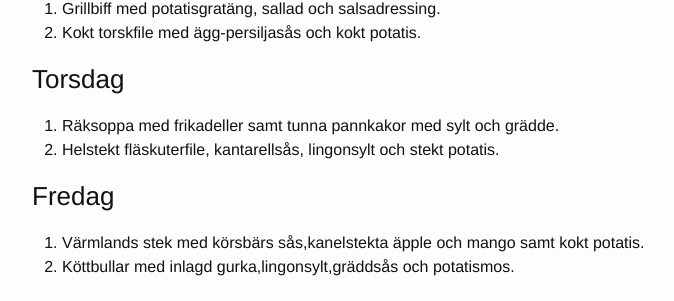
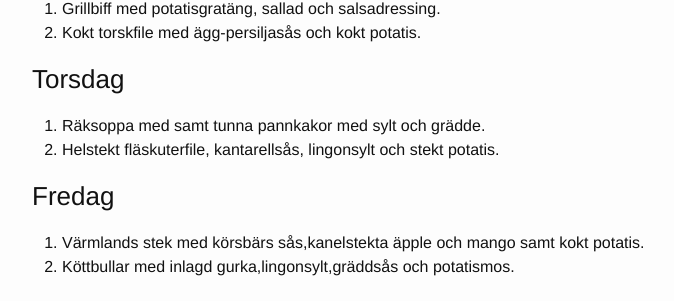
Before and after one commit to FarInn62/farinn62.github.io, a Jekyll site: the page built from lunch.md, in a window 1280 px wide. Shown: the part 519-820 px from the top of the page, without its empty margins (238-912 px from the left). Built offline with Jekyll 4.4.1, drawn with Linux system fonts in a browser that asks for light colours.

Commit message:
Updated lunch.md

```diff
--- a/lunch.md
+++ b/lunch.md
@@ -4,6 +4,7 @@ title: Lunch v38
 permalink: /lunch/
 published: true
 ---
+
 
 
 
@@ -41,7 +42,7 @@ Alla rätter: 80:- Take way: 60:-
 
 ### Torsdag
 
-1. Räksoppa med frikadeller samt tunna pannkakor med sylt och grädde.
+1. Räksoppa med samt tunna pannkakor med sylt och grädde.
 2. Helstekt fläskuterfile, kantarellsås, lingonsylt och stekt potatis.
 
 
```
